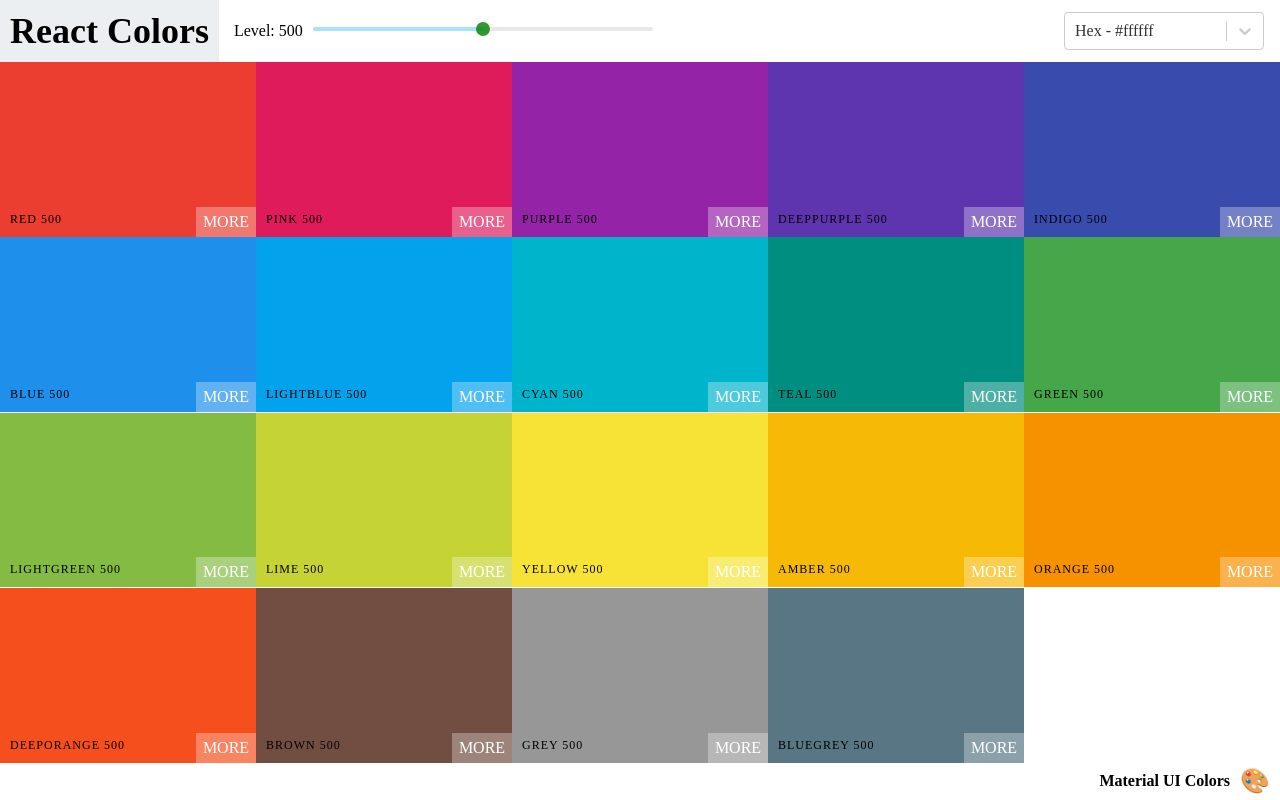
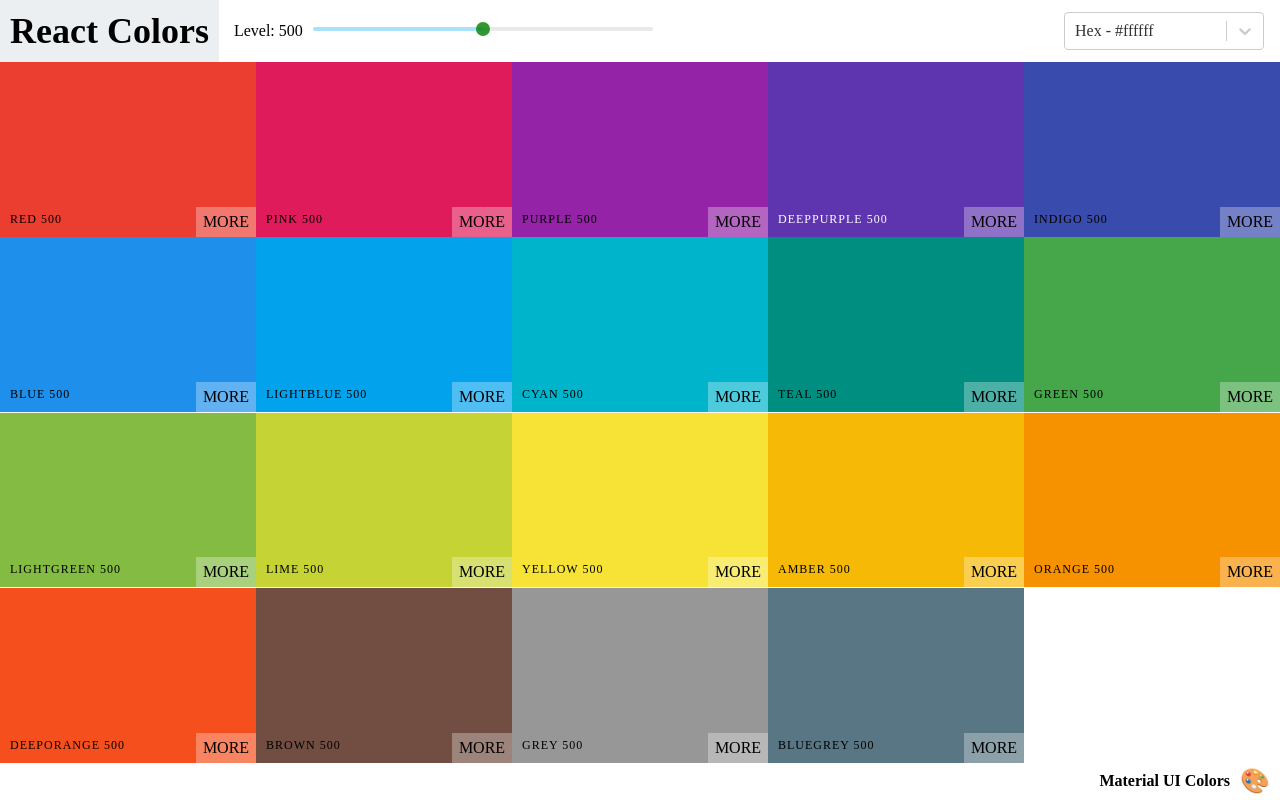
Before and after one commit to Waydj/colors, a React (Vite) app: page / in a window 1280 px wide. Both pictures are taken after a click on the button 987 px from the left and 58 px from the top of the page. Built offline with nearby package versions, Linux system fonts and the light colour scheme.

Commit message:
add luminance to text

```diff
--- a/src/ColorBox.css
+++ b/src/ColorBox.css
@@ -26,6 +26,14 @@
   letter-spacing: 1px;
   text-transform: uppercase;
   font-size: 12px;
+}
+
+.light-text {
+  color: white;
+}
+
+.color-box .dark-text {
+  color: black;
 }
 
 .copy-button,
--- a/src/ColorBox.jsx
+++ b/src/ColorBox.jsx
@@ -1,6 +1,7 @@
 import { useState } from "react";
 import { Link, useParams } from "react-router-dom";
 import { CopyToClipboard } from "react-copy-to-clipboard";
+import chroma from "chroma-js";
 import "./ColorBox.css";
 
 export const ColorBox = ({ color, background, noLink }) => {
@@ -13,6 +14,9 @@ export const ColorBox = ({ color, background, noLink }) => {
     setCopied(true);
     setTimeout(() => setCopied(false), 1500);
   };
+
+  const isDarkColor = chroma(background).luminance() <= 0.08;
+  const isLightColor = chroma(background).luminance() <= 0.8;
 
   return (
     <CopyToClipboard text={background} onCopy={onCopy}>
@@ -27,7 +31,7 @@ export const ColorBox = ({ color, background, noLink }) => {
         </div>
         <div className="copy-container">
           <div className="box-content">
-            <span>{name}</span>
+            <span className={isDarkColor && "light-text"}>{name}</span>
           </div>
           <button className="copy-button">Copy</button>
         </div>
@@ -36,7 +40,9 @@ export const ColorBox = ({ color, background, noLink }) => {
             to={`/palette/${id}/${color.id}`}
             onClick={(e) => e.stopPropagation()}
           >
-            <span className="see-more">more</span>
+            <span className={`${isLightColor && "dark-text"} see-more`}>
+              more
+            </span>
           </Link>
         )}
       </div>
```
